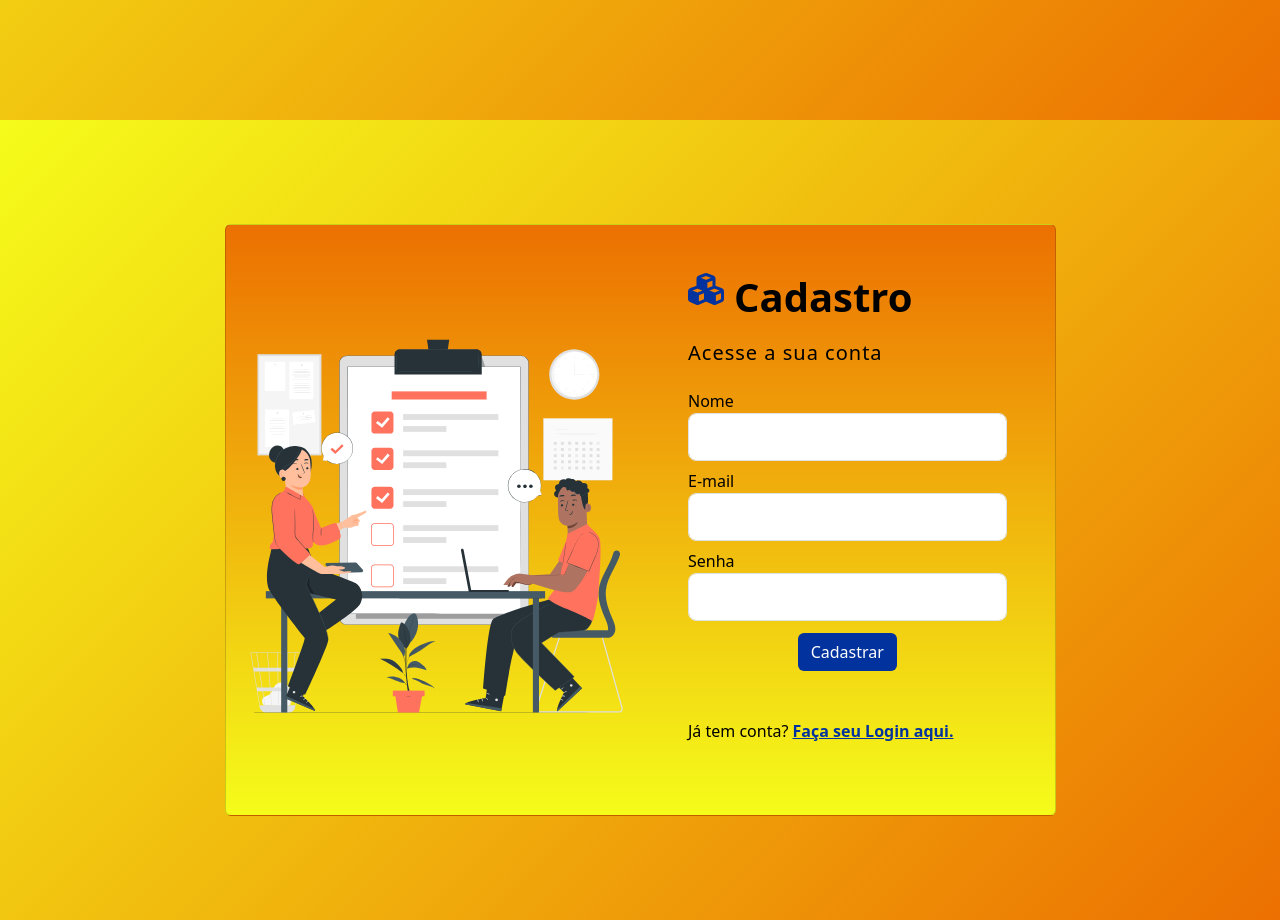
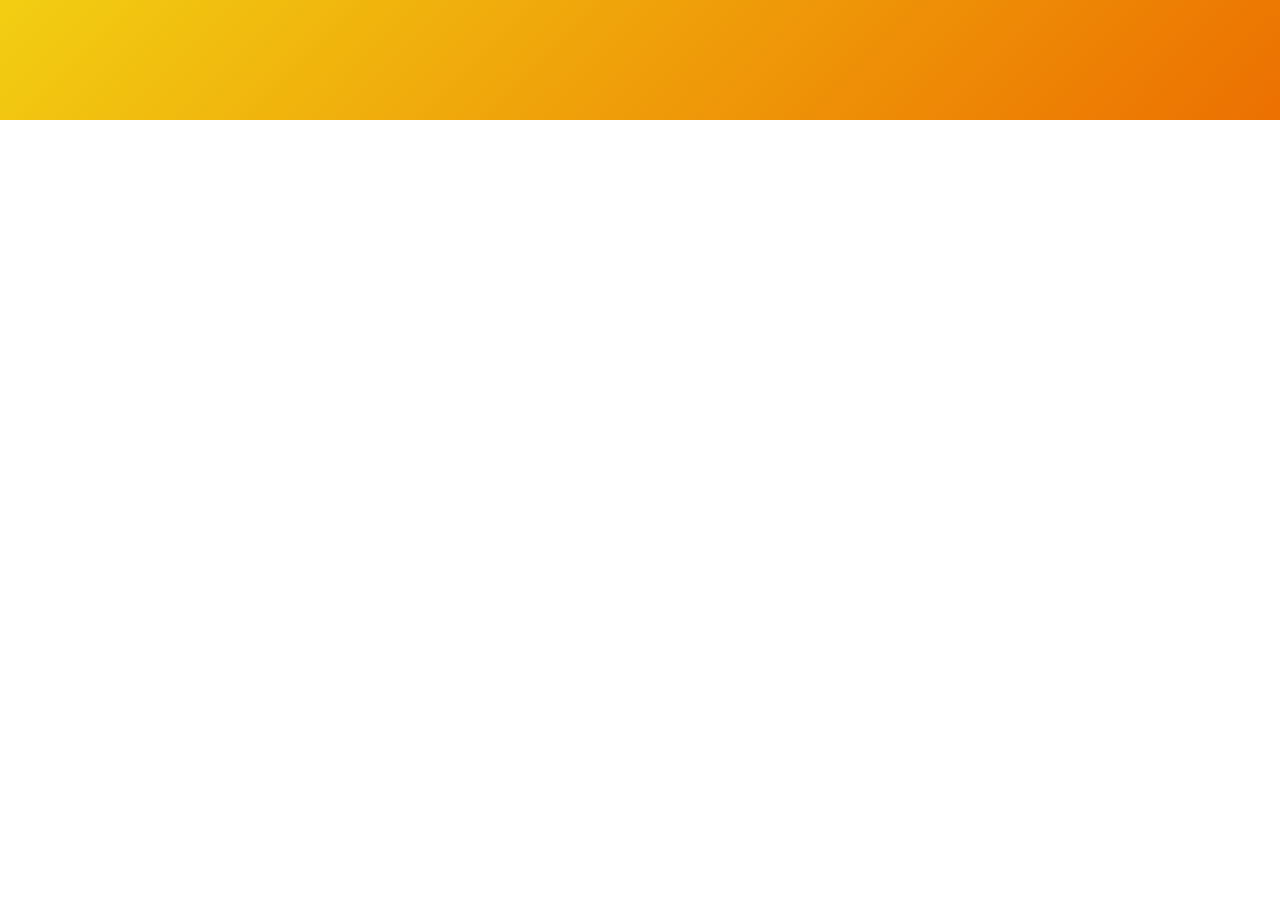
Before and after one commit to bertiGrazi/list_angular, an Angular app in the folder case_angular/: page /login-signup in a window 1280 px wide. Shown: the part 680-1600 px from the top of the page. After the commit the page ends 800 px from the top, so only its background shows below. Built offline with nearby package versions, Linux system fonts and the light colour scheme.

Commit message:
creating condition that shows which logj page should be shown to the user

```diff
--- a/case_angular/src/app/components/login-signup/login-signup.component.html
+++ b/case_angular/src/app/components/login-signup/login-signup.component.html
@@ -1,5 +1,5 @@
 <!--login-->
-<section class="vh-100">
+<section class="vh-100" *ngIf="!isShow">
   <div class="container h-100">
     <div class="row justify-content-center align-items-center h-100">
       <div class="col col-xl-9">
@@ -31,7 +31,7 @@
                     <button class="btn btn-dark" type="button">Entrar</button>
                   </div>
                   <p class="mt-5 pb-lg-2">Não tem conta?
-                    <a style="color: #02329D;cursor: pointer;font-weight: 700; text-decoration: underline;">Faça seu cadastro aqui.</a>
+                    <a (click)="signUp()" style="color: #02329D;cursor: pointer;font-weight: 700; text-decoration: underline;">Faça seu cadastro aqui.</a>
                   </p>
                 </form>
               </div>
@@ -44,7 +44,7 @@
 </section>
 
 <!--sign up-->
-<section class="vh-100">
+<section class="vh-100" *ngIf="isShow">
   <div class="container h-100">
     <div class="row justify-content-center align-items-center h-100">
       <div class="col col-xl-9">
@@ -81,7 +81,7 @@
                     <button class="btn" type="button" style="background-color: #02329D; color: white">Cadastrar</button>
                   </div>
                   <p class="mt-5 pb-lg-2">Já tem conta?
-                    <a style="color: #02329D;cursor: pointer;font-weight: 700; text-decoration: underline;">Faça seu Login aqui.</a>
+                    <a (click)="login()" style="color: #02329D;cursor: pointer;font-weight: 700; text-decoration: underline;">Faça seu Login aqui.</a>
                   </p>
                 </form>
               </div>
--- a/case_angular/src/app/components/login-signup/login-signup.component.ts
+++ b/case_angular/src/app/components/login-signup/login-signup.component.ts
@@ -8,5 +8,11 @@ import { Component } from '@angular/core';
 export class LoginSignupComponent {
   isShow = false
 
+  signUp() {
+    this.isShow = true
+  }
 
+  login() {
+    this.isShow = false
+  }
 }
```
